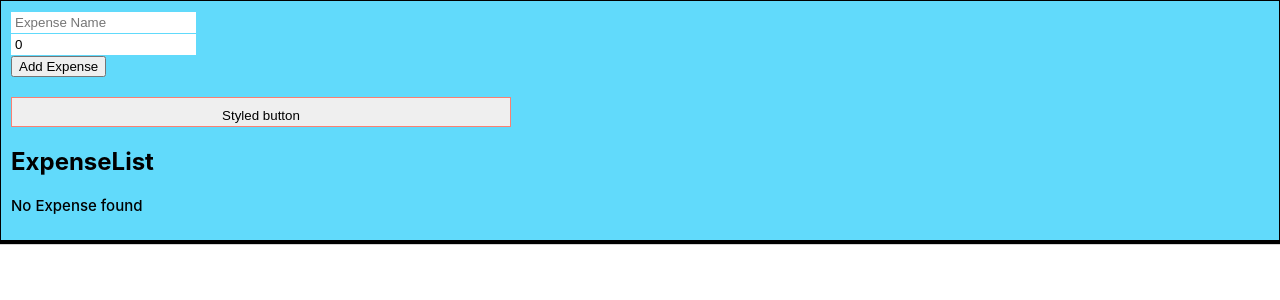
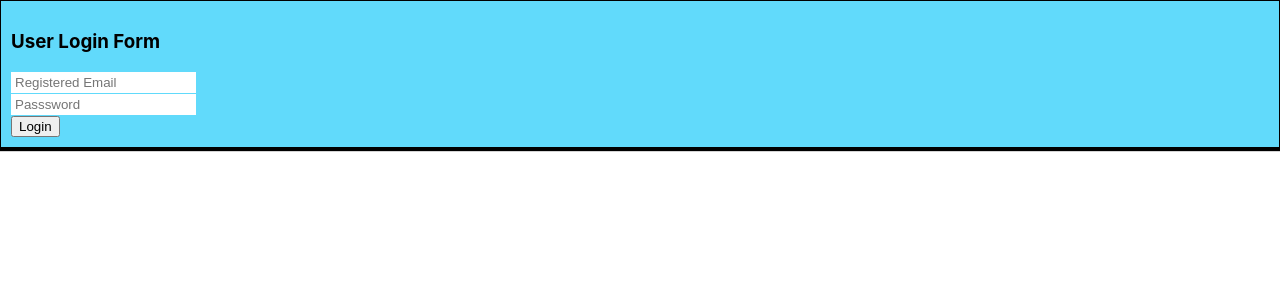
Before and after one commit to Gauravkochhar/ReactCourse, a React (Create React App) app: page / in a window 1280 px wide. Shown: the top 300 px of the page. Built offline with nearby package versions, Linux system fonts and the light colour scheme.

Commit message:
10- Way to UseEffect (created login form & dashboard  & scenario for useEffect)

```diff
--- a/src/App.js
+++ b/src/App.js
@@ -5,10 +5,13 @@ import HomepageWrapper from './components/HomepageWrapper/HomepageWrapper';
 import ExpenseForm from './components/ExpenseForm/ExpenseForm';
 import { useState } from 'react';
 import ExpenseList from './components/ExpenseList/ExpenseList';
+import UserLoginForm from './components/Authentication/UserLogin/UserLoginForm';
+import Dashboard from './components/Dashboard/Dasboard';
 
 function App() {
   let [itemList, setItemList] = useState([1,2,3,4,5,6,7,8,9,10]);
   let [expenseList, setExpenseList] = useState([])
+  let [ userLoggedIn, setUserLoggedIn ] = useState();
 
   function onNewExpenseAdded(newExpense) {
     setExpenseList([newExpense, ...expenseList]);
@@ -20,10 +23,16 @@ function App() {
     setExpenseList(newExpenseList);
   }
 
+  function updateLoginState(loginState) {
+    setUserLoggedIn(loginState);
+  }
+
   return (
     <HomepageWrapper className="main-wrapper">
-    <ExpenseForm notifyToParent={onNewExpenseAdded}/>
-    <ExpenseList expenseList={expenseList} onDeleteExpense={onDeleteExpense}/>
+    { !userLoggedIn ? <UserLoginForm updateLoginState={updateLoginState}></UserLoginForm>: ''}
+    { userLoggedIn ? <Dashboard></Dashboard>: ''}
+    {/* <ExpenseForm notifyToParent={onNewExpenseAdded}/>
+    <ExpenseList expenseList={expenseList} onDeleteExpense={onDeleteExpense}/> */}
     </HomepageWrapper>
   );
 }
--- /dev/null
+++ b/src/components/Authentication/UserLogin/UserLoginForm.js
@@ -0,0 +1,50 @@
+import React, { useState } from 'react';
+
+export const UserLoginForm = (props) => {
+    const [email, setEmail] = useState();
+    const [password, setPassword] = useState();
+
+    if(localStorage.getItem('isUserLoggedIn') === 'true') {
+        props.updateLoginState(true);
+    } else {
+        props.updateLoginState(false);
+    }
+
+    function emailChangeHandler(e) {
+        setEmail(e.target.value);
+    }
+
+    function passwordChangeHandler(e) {
+        setPassword(e.target.value);
+    }
+
+    function onSubmitLoginForm(event) {
+        event.preventDefault();
+        const isEmailValid = email;
+        const isPassValid = password;
+        if(isEmailValid && isPassValid) {
+            localStorage.setItem('isUserLoggedIn', 'true');
+            props.updateLoginState(true);
+        } else {
+            localStorage.setItem('isUserLoggedIn', 'false');
+            props.updateLoginState(false);
+        }
+    }
+
+    return <React.Fragment>
+        <h3>User Login Form</h3>
+        <form onSubmit={onSubmitLoginForm}>
+        <div className='form-control'>
+            <input type="text" placeholder='Registered Email' name="email"value={email}
+            onChange={(e) => emailChangeHandler(e)}></input>
+            </div>
+            <div className='form-control'>
+            <input type="password" placeholder='Passsword' name="password" value={password}
+            onChange={(e) => passwordChangeHandler(e)}></input>
+            </div>
+            <button type="submit">Login</button>
+        </form>
+    </React.Fragment>
+}
+
+export default UserLoginForm;
--- /dev/null
+++ b/src/components/Dashboard/Dasboard.js
@@ -0,0 +1,13 @@
+import React from 'react';
+import './Dashboard.css';
+
+export const Dashboard = () => {
+    return <React.Fragment>
+        <div className="main-section">
+            <p>Welcome User</p>
+            <button>Logout</button>
+        </div>
+    </React.Fragment>
+}
+
+export default Dashboard;
--- /dev/null
+++ b/src/components/Dashboard/Dashboard.css
@@ -0,0 +1,5 @@
+.main-section {
+    display: flex;
+    font-size: 18px;
+    justify-content: space-between;
+}
```
